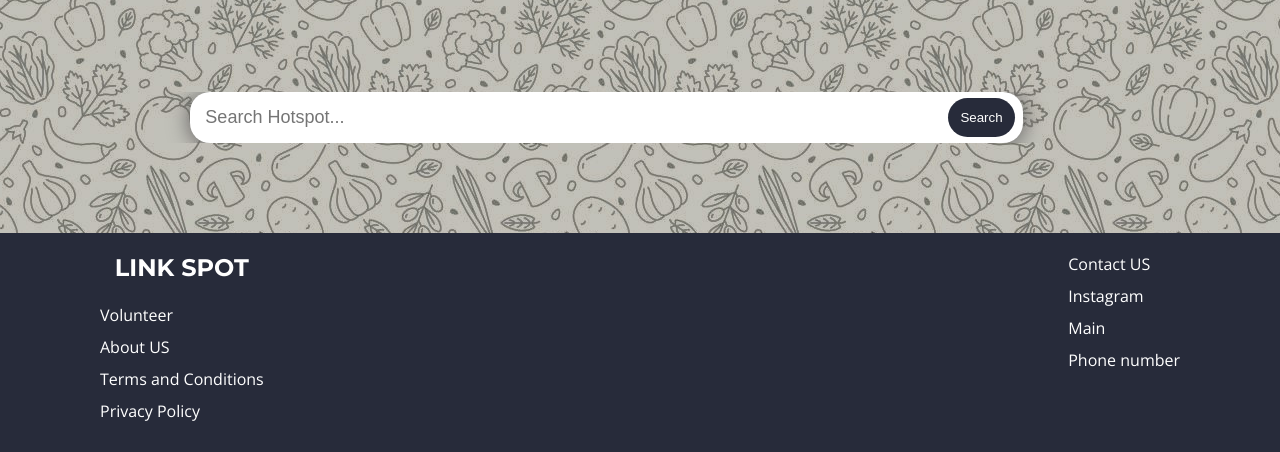
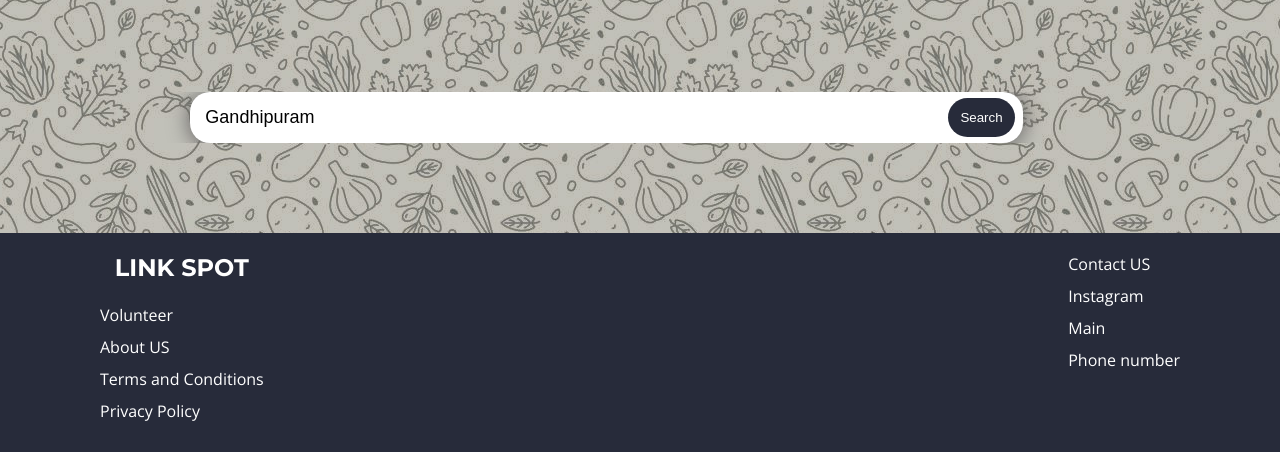
Before and after one commit to Shreenithi-C/LINKSPOT, a Django app: template supply/templates/supply.html in a window 1280 px wide; the page is wider, and only the part inside the window is pictured. Shown: the part 1788-2240 px from the top of that part. Run offline with Django 4.2, Linux system fonts and the light colour scheme; the template is opened without the code that fills it, so the values that code supplies are empty; some libraries are stand-ins or nearby versions.

Commit message:
some changes

```diff
--- a/supply/templates/supply.html
+++ b/supply/templates/supply.html
@@ -78,7 +78,7 @@
 
     <div class="search-container">
         <form>
-        <input type="text" class="search-input" id="searchInput" name="source" placeholder="Search Hotspot...">
+        <input type="text" class="search-input" id="searchInput" value="Gandhipuram" name="source" placeholder="Search Hotspot...">
         <button type="submit" class="search-button">Search</button>
     </form>
     </div>
--- a/supply/views.py
+++ b/supply/views.py
@@ -14,6 +14,8 @@
 import json
 
 
+def home(request):
+    return render(request, 'home.html',name = 'home')
 
 x = []
 
```
